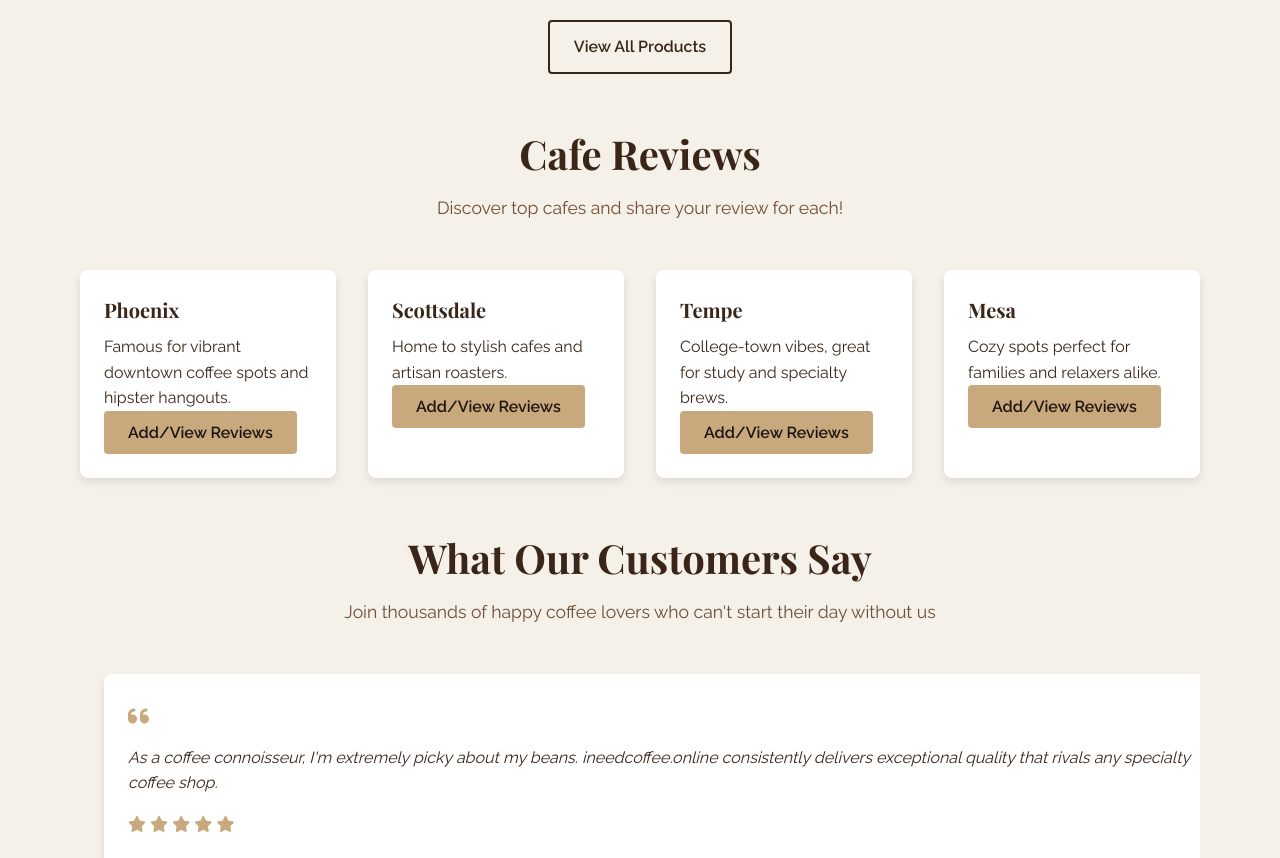
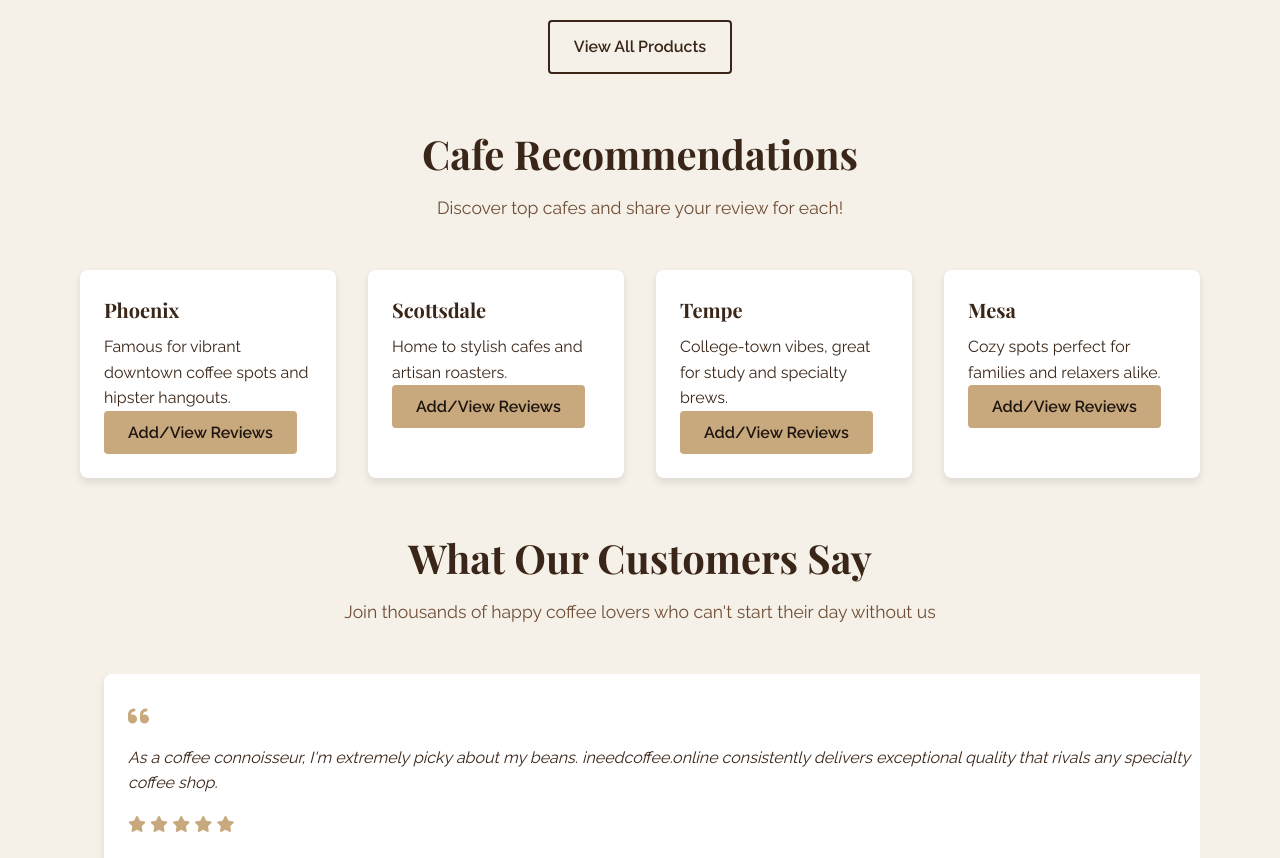
Before and after one commit to ineedcoffeeonline/ineedcoffee.online, a plain HTML site: page index.html in a window 1280 px wide. Shown: the part 1580-2438 px from the top of the page. Drawn offline with nearby package versions, Linux system fonts and the light colour scheme.

Commit message:
Review to Recommendations
Update 'Cafe Reviews' to 'Cafe Recommendations'

```diff
--- a/index.html
+++ b/index.html
@@ -145,11 +145,11 @@
 
     </section>
 
-  <!-- Cafe Reviews Section -->
+  <!-- Cafe Recommendations Section -->
 <section class="cafe-reviews" id="reviews">
   <div class="container">
     <div class="section-header">
-      <h2>Cafe Reviews</h2>
+      <h2>Cafe Recommendations</h2>
       <p>Discover top cafes and share your review for each!</p>
     </div>
     <div class="products-grid">
```
